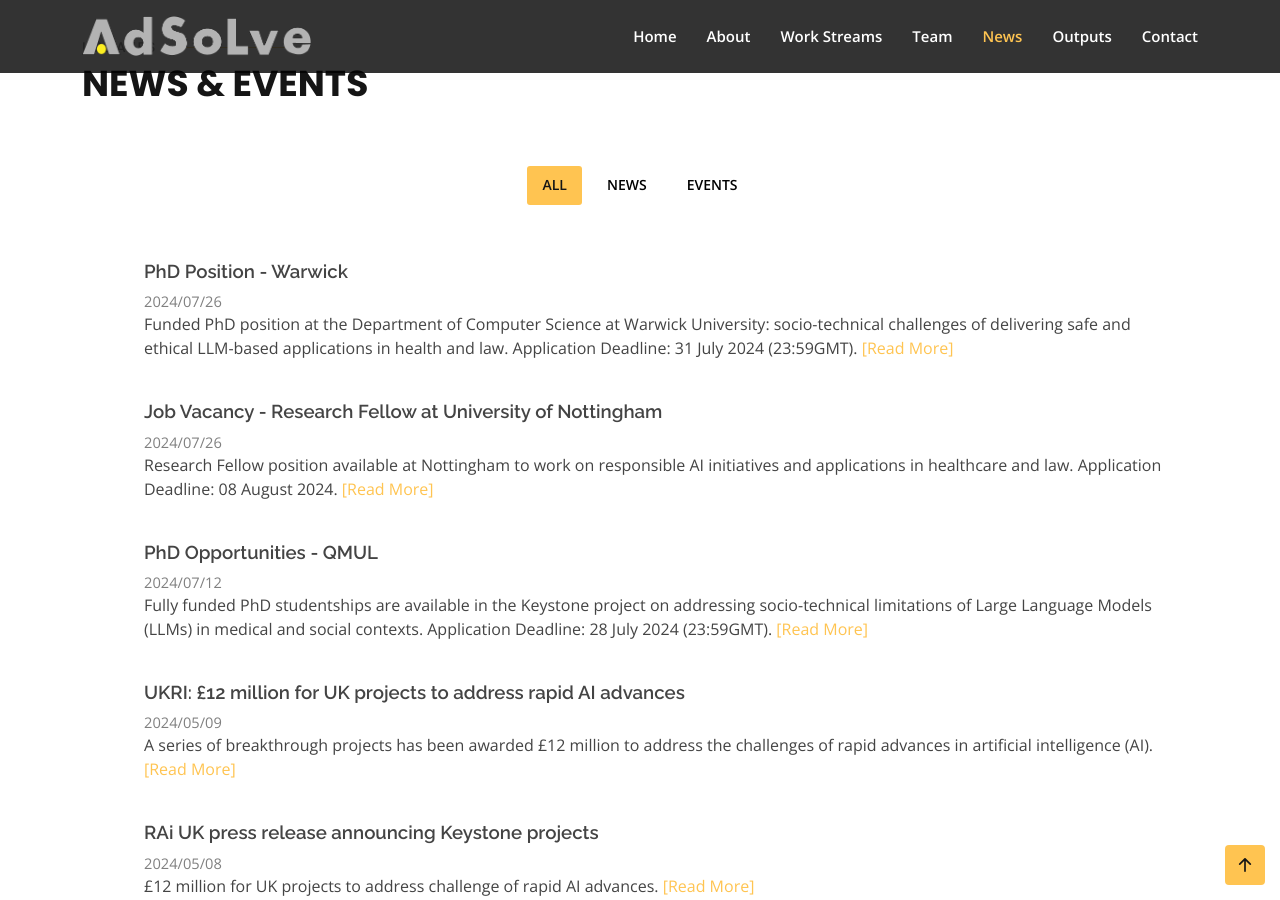
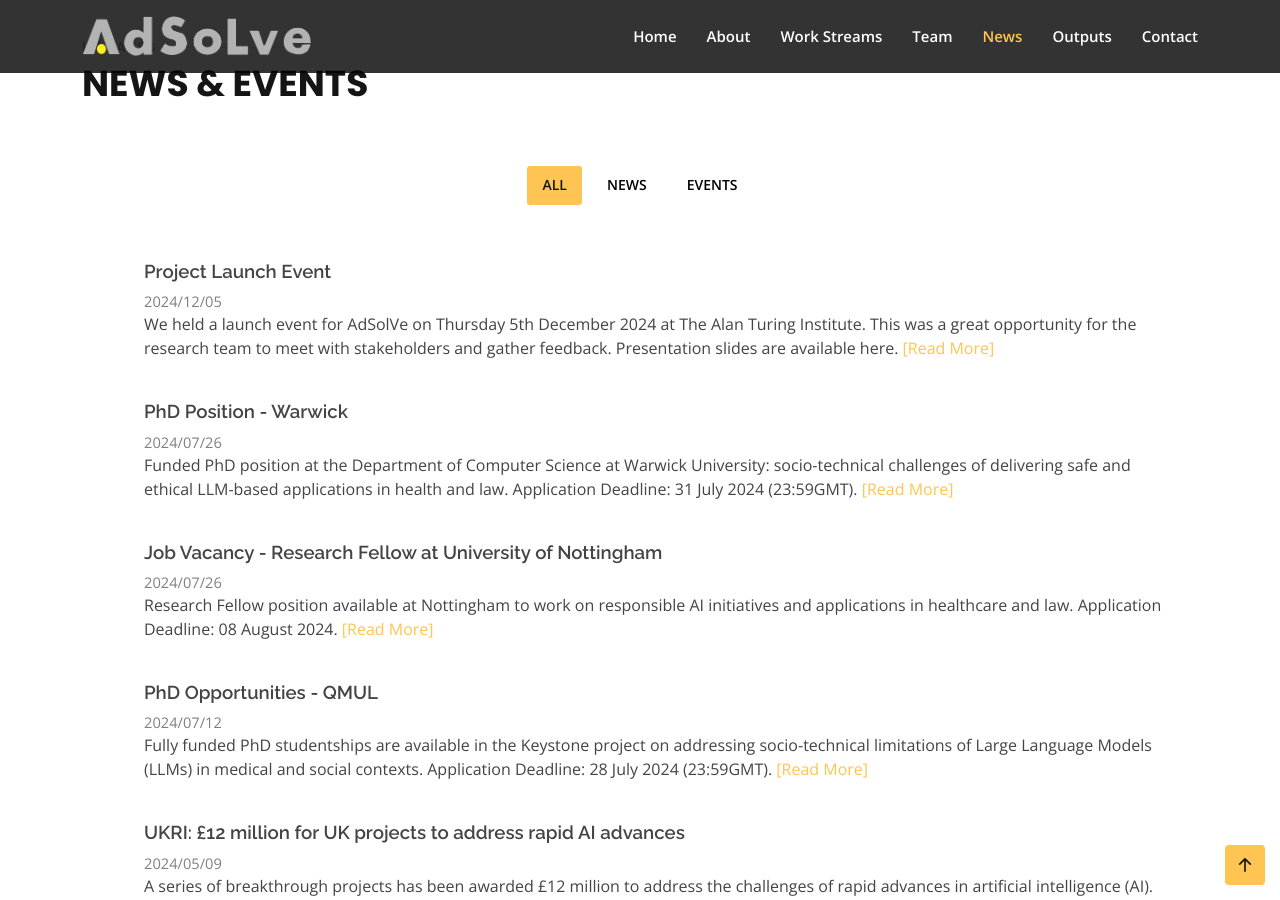
Before and after one commit to adsolve/adsolve.github.io, a Jekyll site: the page built from index.md, in a window 1280 px wide and 900 px high, scrolled down 5198 px. Built offline with Jekyll 4.4.1, drawn with Linux system fonts in a browser that asks for light colours; some of the changed text lies outside the part shown.

Commit message:
add launch event update Dec 2024

```diff
--- a/other_data/news.yml
+++ b/other_data/news.yml
@@ -34,3 +34,9 @@ items:
     url: "/assets/other/phd_advert_warwick.pdf"
     date: "2024/07/26"
     category: "news"
+
+  - title: "Project Launch Event"
+    desc: "We held a launch event for AdSolVe on Thursday 5th December 2024 at The Alan Turing Institute. This was a great opportunity for the research team to meet with stakeholders and gather feedback. Presentation slides are available here."
+    url: "https://drive.google.com/drive/folders/1fEvaPiyW02OQ1HmTw3dY_AYg0tDVA2Gy"
+    date: "2024/12/05"
+    category: "event"
```
Also changed, not shown: _data/people.yml (+9 -2 lines), assets/img/team/tan.jpeg (added), assets/img/team/waheed.jpeg (added).
